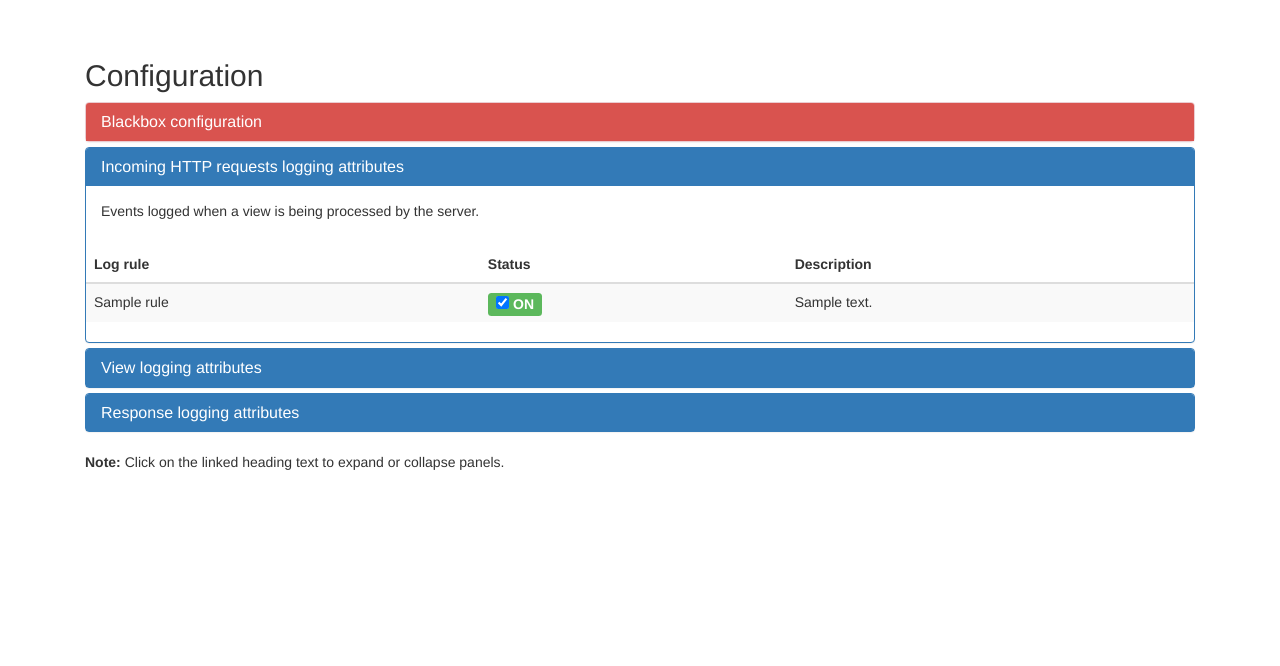
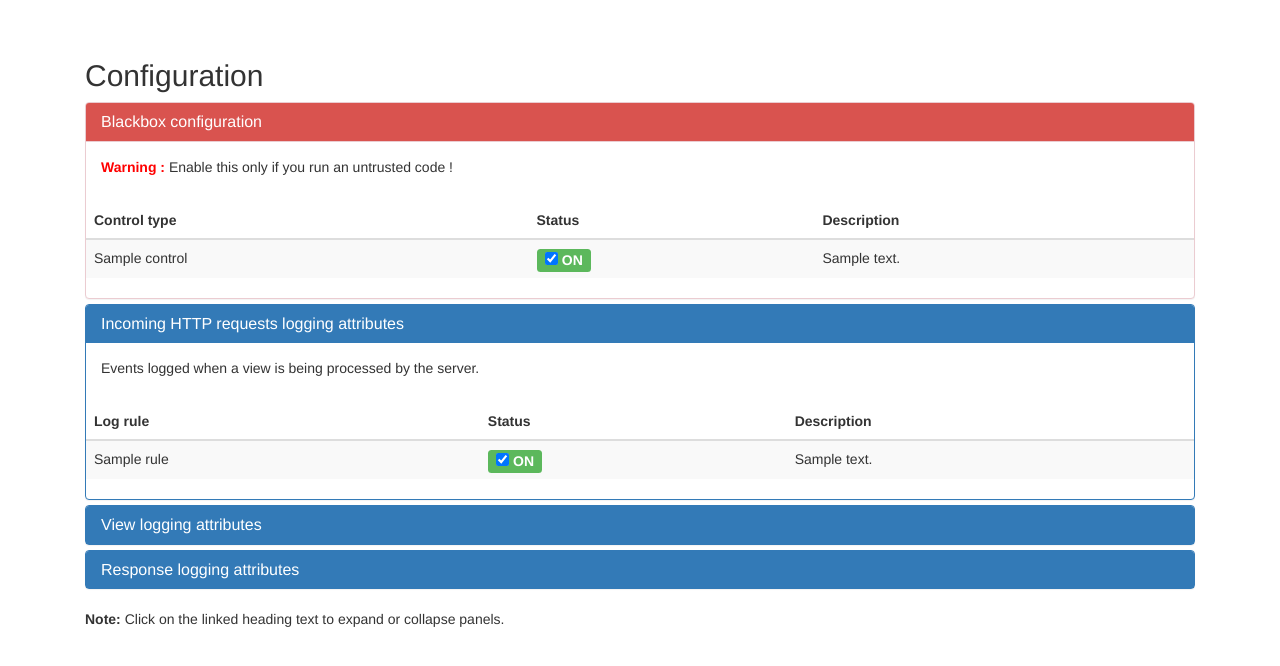
Before and after one commit to hkff/AccMon, a Django app: template fodtlmon_middleware/templates/pages/config.html in a window 1280 px wide. Shown: the part 51-717 px from the top of the page. Run offline with Django 3.2, Linux system fonts and the light colour scheme; the template is opened without the code that fills it: most values are stand-ins (such as "Sample title", 1, 10 or a date in 2020); some libraries are stand-ins or nearby versions.

Commit message:
adding blackbox control

```diff
--- a/fodtlmon_middleware/templates/pages/config.html
+++ b/fodtlmon_middleware/templates/pages/config.html
@@ -15,7 +15,7 @@
                     <a data-toggle="collapse" data-parent="#accordion" href="#collapseOne"> Blackbox configuration </a>
                 </h4>
             </div>
-            <div id="collapseOne" class="panel-collapse collapse">
+            <div id="collapseOne" class="panel-collapse collapse in">
                 <div class="panel-body">
                     <p> <b style="color:red;">Warning :</b> Enable this only if you run an untrusted code ! </p>
                 </div>
@@ -25,13 +25,25 @@
                           <tr>
                             <th>Control type</th>
                             <th>Status</th>
+                            <th>Description</th>
                           </tr>
                         </thead>
                         <tbody>
-                         {% for rule in log_http_attributes %}
+                         {% for control in blackbox_controls %}
                           <tr>
-                            <td> {{ rule.name }} </td>
-                            <td> {{ rule.description }} </td>
+                            <td> {{ control.name }} </td>
+                            <td>
+                               {% if control.enabled %}
+                                <span class="label label-success" style="font-size: 100%;">
+                                    <input type="checkbox" checked onchange=""> ON
+                                </span>
+                                {% else %}
+                                <span class="label label-danger" style="font-size: 100%;">
+                                    <input type="checkbox" onchange=""> OFF
+                                </span>
+                                {% endif %}
+                            </td>
+                            <td> {{ control.description }} </td>
                           </tr>
                          {% endfor %}
                         </tbody>
--- a/fodtlmon_middleware/views.py
+++ b/fodtlmon_middleware/views.py
@@ -59,7 +59,8 @@ def show_stats(request):
 def show_config(request):
     args = {"log_http_attributes": Sysmon.log_http_attributes,
             "log_view_attributes": Sysmon.log_view_attributes,
-            "log_response_attributes": Sysmon.log_response_attributes}
+            "log_response_attributes": Sysmon.log_response_attributes,
+            "blackbox_controls": Sysmon.blackbox_controls}
     return render(request, 'pages/config.html', args)
 
 
--- a/fodtlmon_middleware/whitebox.py
+++ b/fodtlmon_middleware/whitebox.py
@@ -314,6 +314,7 @@ class Sysmon:
     main_view_mon.KV = kv_implementation()
     main_response_mon.KV = kv_implementation()
     actors = []
+    blackbox_controls = Blackbox.controls
 
     class LogAttributes:
         """
```
Also changed, not shown: fodtlmon_middleware/blackbox.py (+25 -1 lines).
